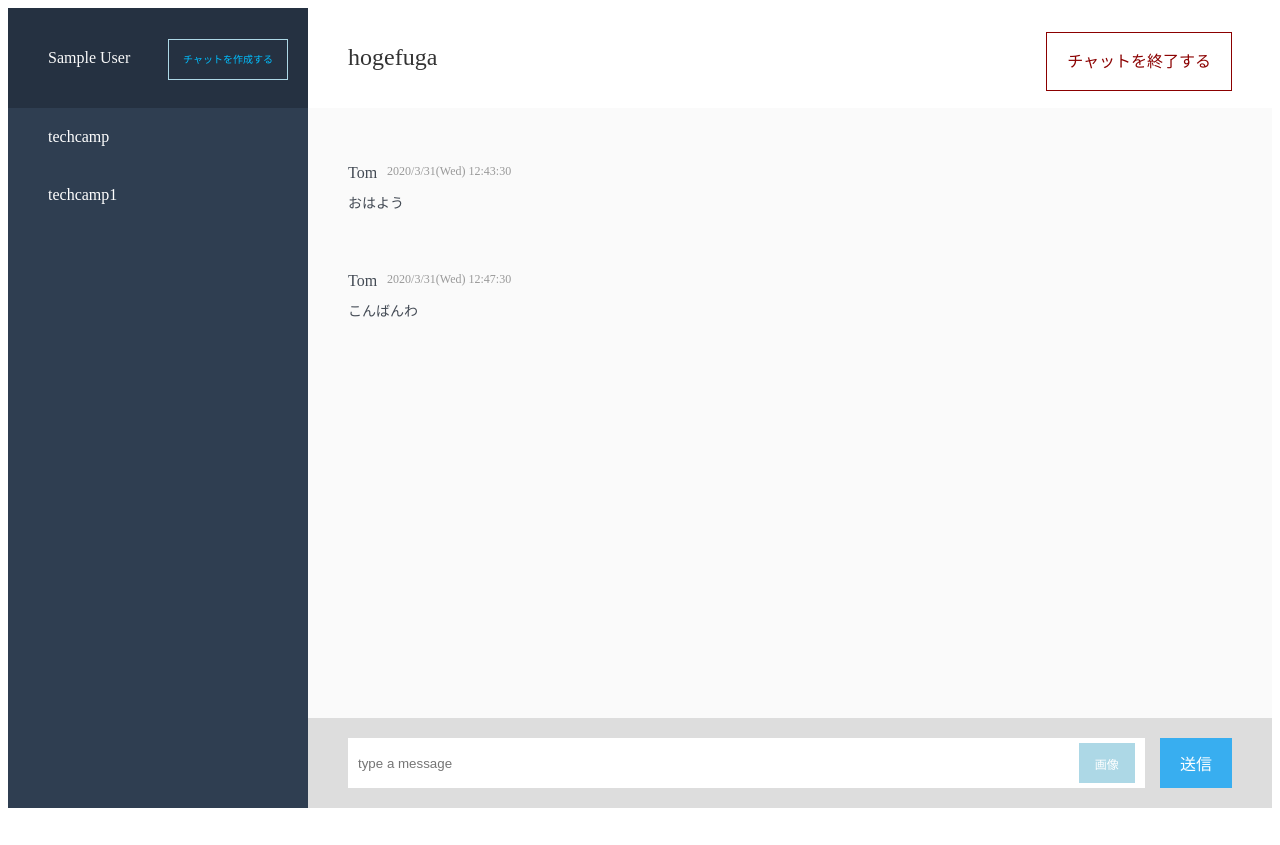
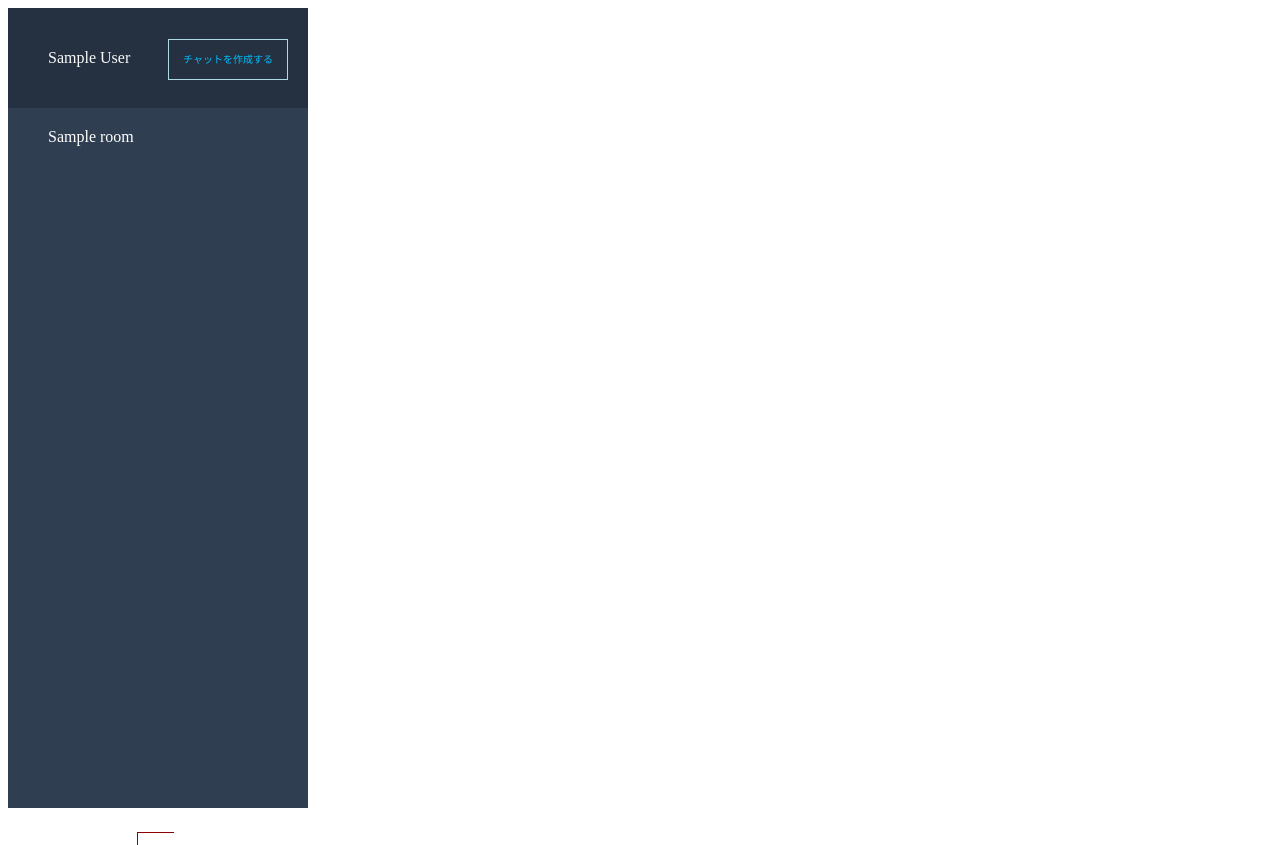
Before and after one commit to takahiro-sekine/chat-app, a Rails app: page / in a window 1280 px wide. Shown: the top 845 px of the page. Before the commit the page ends 808 px from the top, so only its background shows below. Run offline with Rails 7, Linux system fonts and the light colour scheme; a user stored in the database is signed in; tables that the repository leaves empty hold one stand-in row (values such as "Sample post"); some libraries are stand-ins or nearby versions.

Commit message:
チャット画面の編集

```diff
--- a/app/views/messages/_side_bar.html.erb
+++ b/app/views/messages/_side_bar.html.erb
@@ -3,22 +3,18 @@
    <%= link_to current_user.name, edit_user_path(current_user) %>
   </div>
   <div class="create-room">
-    <a href="#">チャットを作成する</a>
+    <%= link_to "チャットを作成する", new_room_path %>
   </div>
 
 </div>
 
 <div class="rooms">
-  <div class = "room">
-    <div class = "room-name">
-      <a href="#">techcamp</a>
+  <% current_user.rooms.each do |room| %>
+    <div class="room">
+      <div class="room-name">
+        <a href="#"><%= room.name %></a>
+      </div>
     </div>
-  </div>
-  <div class = "room">
-    <div class = "room-name">
-      <a href="#">techcamp1</a>
-    </div>
-  </div>
-</div>
+  <% end %>
 <div class = "chat-room">
 </div>
--- a/app/views/rooms/new.html.erb
+++ b/app/views/rooms/new.html.erb
@@ -16,7 +16,7 @@
         <label class='chat-room-form__label' for='chat_room_チャットメンバー'>チャットメンバー</label>
       </div>
       <div class='chat-room-form__field--right'>
-      <<select name="room[user_ids][]">
+      <select name="room[user_ids][]">
       <option value="">チャットするユーザーを選択してください</option>
       <% User.where.not(id: current_user.id).each do |user| %>
         <option value=<%= user.id %>><%= user.name %></option>
```
